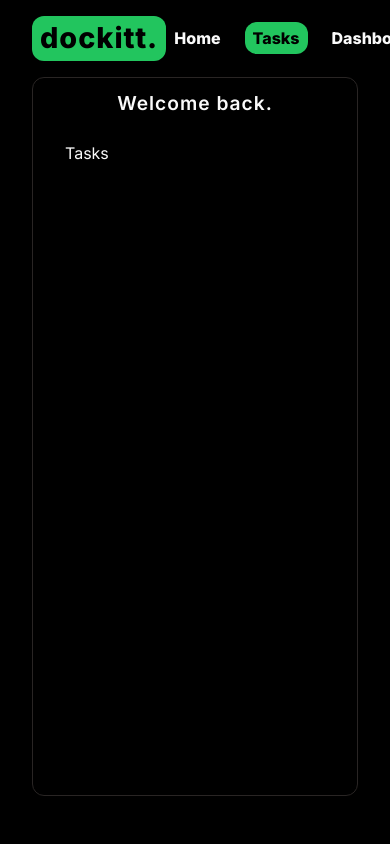
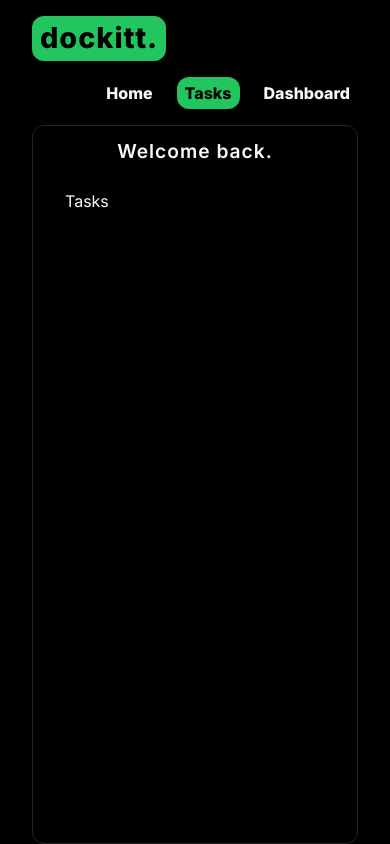
Before and after one commit to williamalowe/Dockitt, a React (Vite) app: page /tasks in a window 390 px wide. Built offline with nearby package versions, Linux system fonts and the light colour scheme.

Commit message:
styles: add navbar-component mobile-view

```diff
--- a/src/components/LogoHeader/LogoHeader.module.css
+++ b/src/components/LogoHeader/LogoHeader.module.css
@@ -47,6 +47,8 @@
 @media screen and (max-width: 768px) {
   .header {
     text-align: center;
+    flex-direction: column;
+    gap: 1rem;
   }
   .header>h3 {
     width: 100%
```
